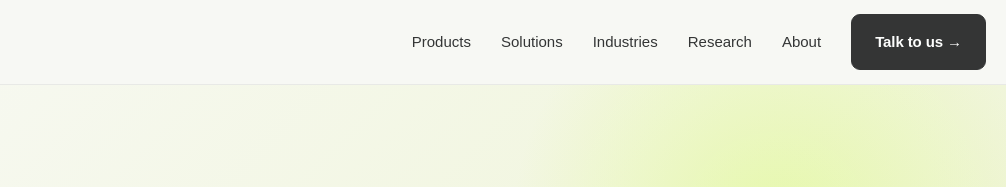
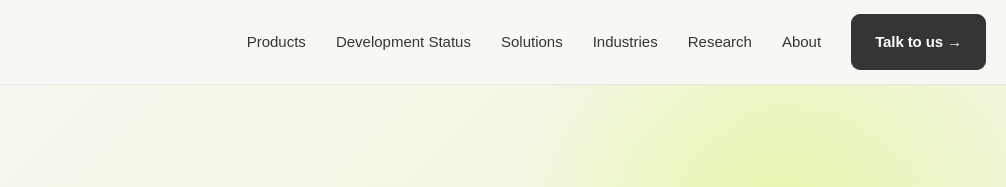
Before and after one commit to Nayeemuddinga/gnema-website, a plain HTML site: page public/products/index.html in a window 1280 px wide. Shown: the top 187 px of the page, 274-1280 px from the left. Drawn offline with Linux system fonts and the light colour scheme.

Commit message:
Expose product development status and improve cache revalidation

```diff
--- a/public/products/index.html
+++ b/public/products/index.html
@@ -84,7 +84,7 @@
 <meta name="twitter:image:alt" content="G-NeMa ? Galactic Nexus of Machines">
 </head><body>
 <header><div class="container topbar"><a class="brand-lockup" href="../index.html" aria-label="G-NeMa home"><img class="site-logo" src="/assets/logos/DG1.png" alt="G-NeMa — Galactic Nexus of Machines"></a>
-<nav class="nav"><a href="../products/index.html">Products</a><a href="../solutions/index.html">Solutions</a><a href="../industries/index.html">Industries</a><a href="../research/index.html">Research</a><a href="../about.html">About</a><a class="btn btn-dark" href="../contact.html">Talk to us →</a></nav><button class="menu" aria-label="Open navigation">☰</button></div></header>
+<nav class="nav"><a href="../products/index.html">Products</a><a href="/development-status.html">Development Status</a><a href="../solutions/index.html">Solutions</a><a href="../industries/index.html">Industries</a><a href="../research/index.html">Research</a><a href="../about.html">About</a><a class="btn btn-dark" href="../contact.html">Talk to us →</a></nav><button class="menu" aria-label="Open navigation">☰</button></div></header>
 
 <main><section class="page-hero"><div class="container"><div class="eyebrow">G-NeMa Products</div><h1>Software for complex enterprise intelligence.</h1><p>G-NeMa develops focused AI and SaaS products that combine intelligence, automation, security and measurable operational value.</p></div></section>
 <section class="section"><div class="container">
```
